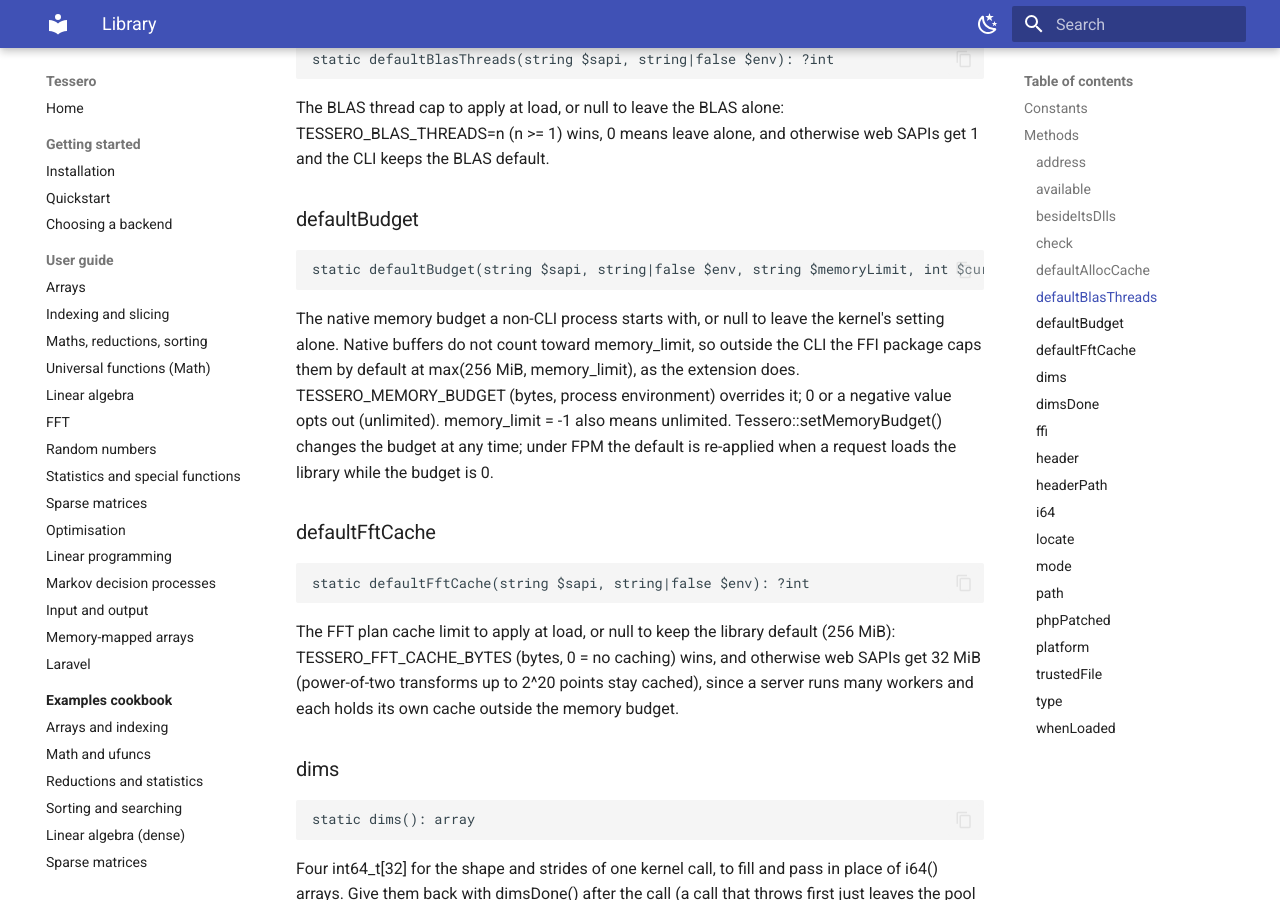
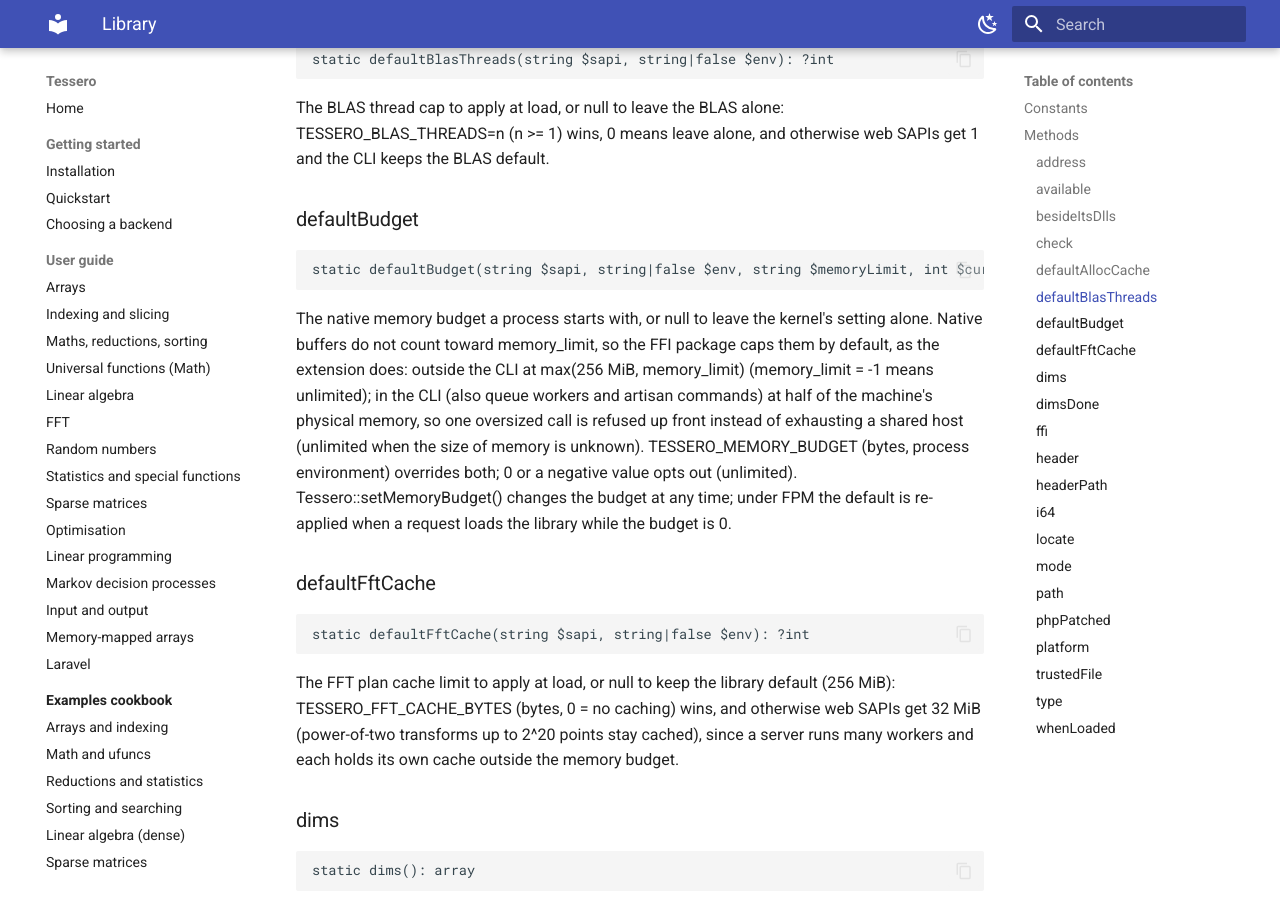
Before and after one commit to DMJ-CV-91913/tessero, an MkDocs documentation site: the page built from docs/reference/api/tessero-native-library.md, in a window 1280 px wide and 900 px high, scrolled down 1690 px. Built offline with MkDocs 1.6.1 and Material for MkDocs 9.7.7, drawn with Linux system fonts in a browser that asks for light colours.

Commit message:
docs(api): regenerate the API reference for the CLI budget change
tools/gen-api-docs.php under PHP 8.4, as CI's docs job runs it: tsr_physical_bytes() in the C ABI page and
Native\Library::defaultBudget()'s new $physical parameter and description (e748c32e).

Co-Authored-By: Claude Opus 5.5 (1M context) <noreply@anthropic.com>

````diff
--- a/docs/reference/api/tessero-native-library.md
+++ b/docs/reference/api/tessero-native-library.md
@@ -79,14 +79,16 @@ wins, 0 means leave alone, and otherwise web SAPIs get 1 and the CLI keeps the B
 ### defaultBudget
 
 ```php
-static defaultBudget(string $sapi, string|false $env, string $memoryLimit, int $current): ?int
+static defaultBudget(string $sapi, string|false $env, string $memoryLimit, int $current, int $physical = 0): ?int
 ```
 
-The native memory budget a non-CLI process starts with, or null to leave the kernel's setting alone.
-Native buffers do not count toward memory_limit, so outside the CLI the FFI package caps them by
-default at max(256 MiB, memory_limit), as the extension does. TESSERO_MEMORY_BUDGET (bytes, process
-environment) overrides it; 0 or a negative value opts out (unlimited). memory_limit = -1 also means
-unlimited. Tessero::setMemoryBudget() changes the budget at any time; under FPM the default is
+The native memory budget a process starts with, or null to leave the kernel's setting alone. Native
+buffers do not count toward memory_limit, so the FFI package caps them by default, as the extension does:
+outside the CLI at max(256 MiB, memory_limit) (memory_limit = -1 means unlimited); in the CLI (also
+queue workers and artisan commands) at half of the machine's physical memory, so one oversized call is
+refused up front instead of exhausting a shared host (unlimited when the size of memory is unknown).
+TESSERO_MEMORY_BUDGET (bytes, process environment) overrides both; 0 or a negative value opts out
+(unlimited). Tessero::setMemoryBudget() changes the budget at any time; under FPM the default is
 re-applied when a request loads the library while the budget is 0.
 
 ### defaultFftCache
````
Also changed, not shown: docs/reference/api/c-abi.md (+1 -0 lines).
